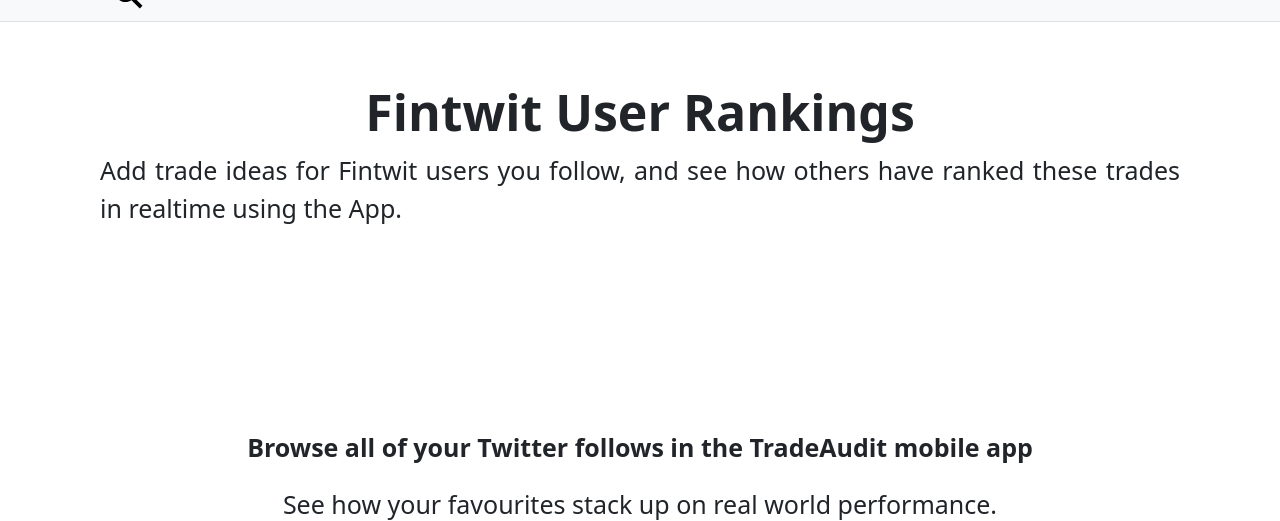
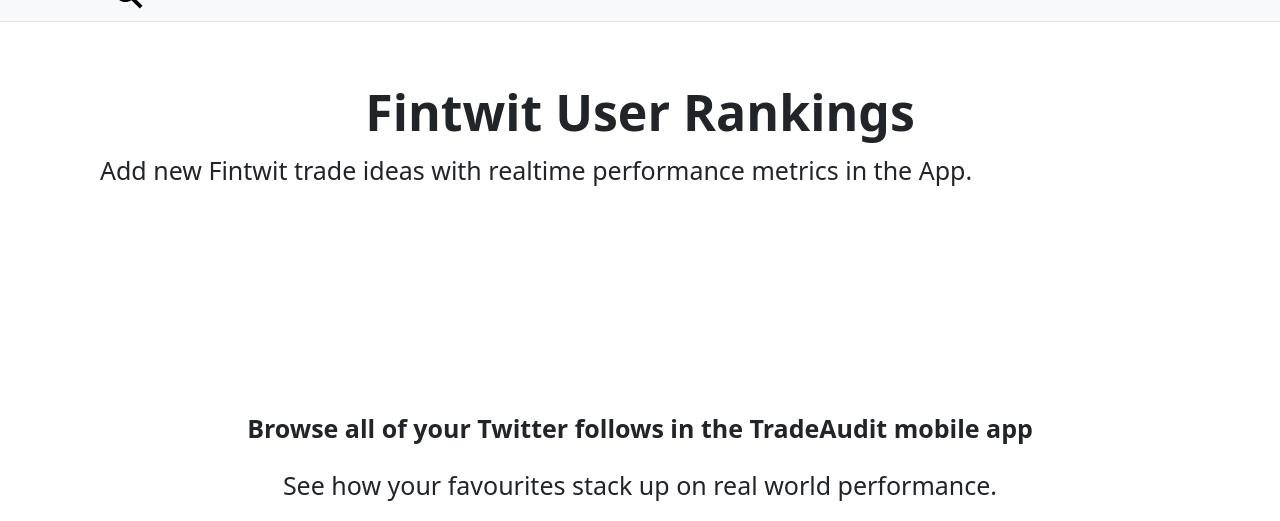
Before and after one commit to stevenrskelton/tradeaudit.app, a Jekyll site: the page built from rankings.html, in a window 1280 px wide, cut to the strip 74-595 px from the top of the page. Built offline with Jekyll 4.4.1, drawn with Linux system fonts in a browser that asks for light colours.

Commit message:
Update rankings.html

```diff
--- a/rankings.html
+++ b/rankings.html
@@ -9,7 +9,7 @@
 <h1 class="display-6 fw-bold text-center">Fintwit User Rankings</h1>
 
 <span class="lead mb-4" style="text-align:justify;text-justify:inter-word;">
-  Add trade ideas for Fintwit users you follow, and see how others have ranked these trades in realtime using the App.
+  Add new Fintwit trade ideas with realtime performance metrics in the App.
 </span>
 
 <script type="module">
```
